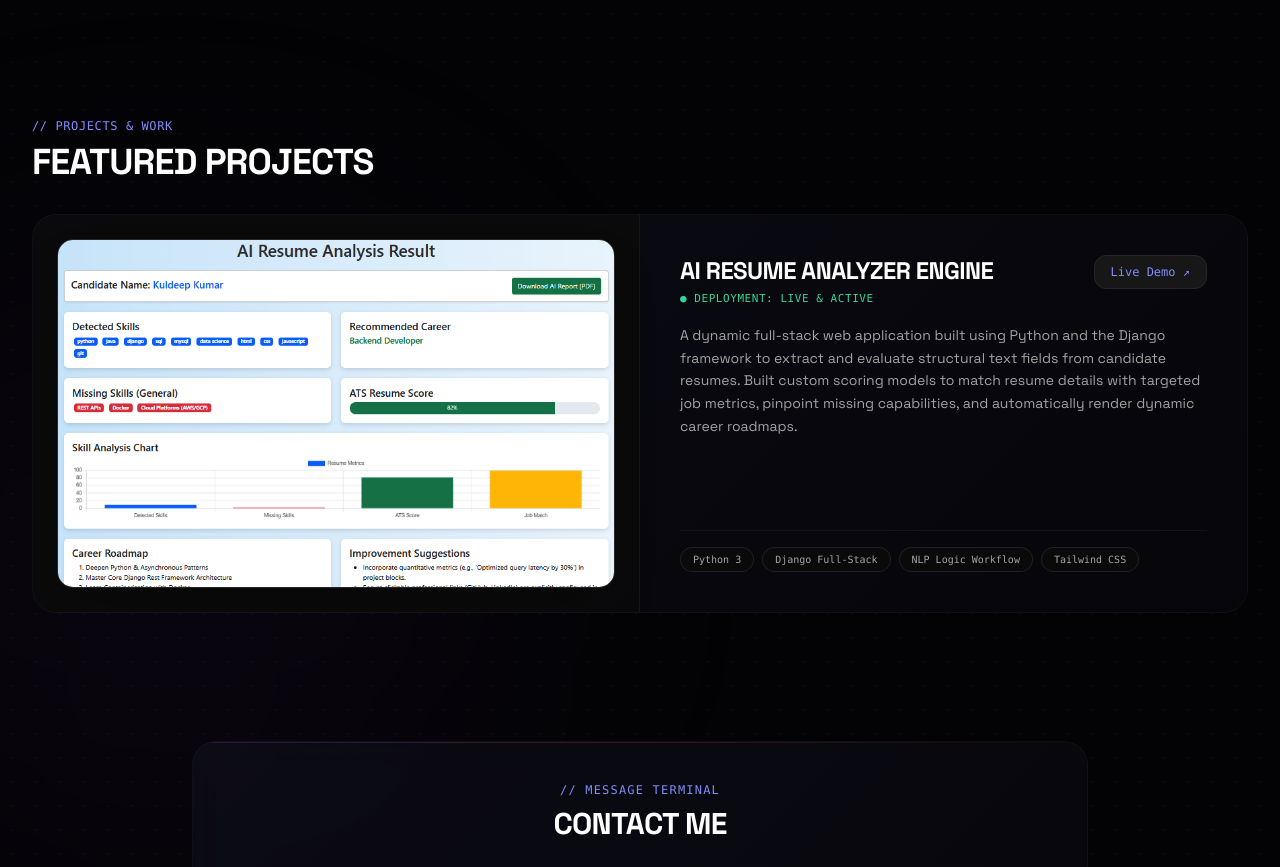
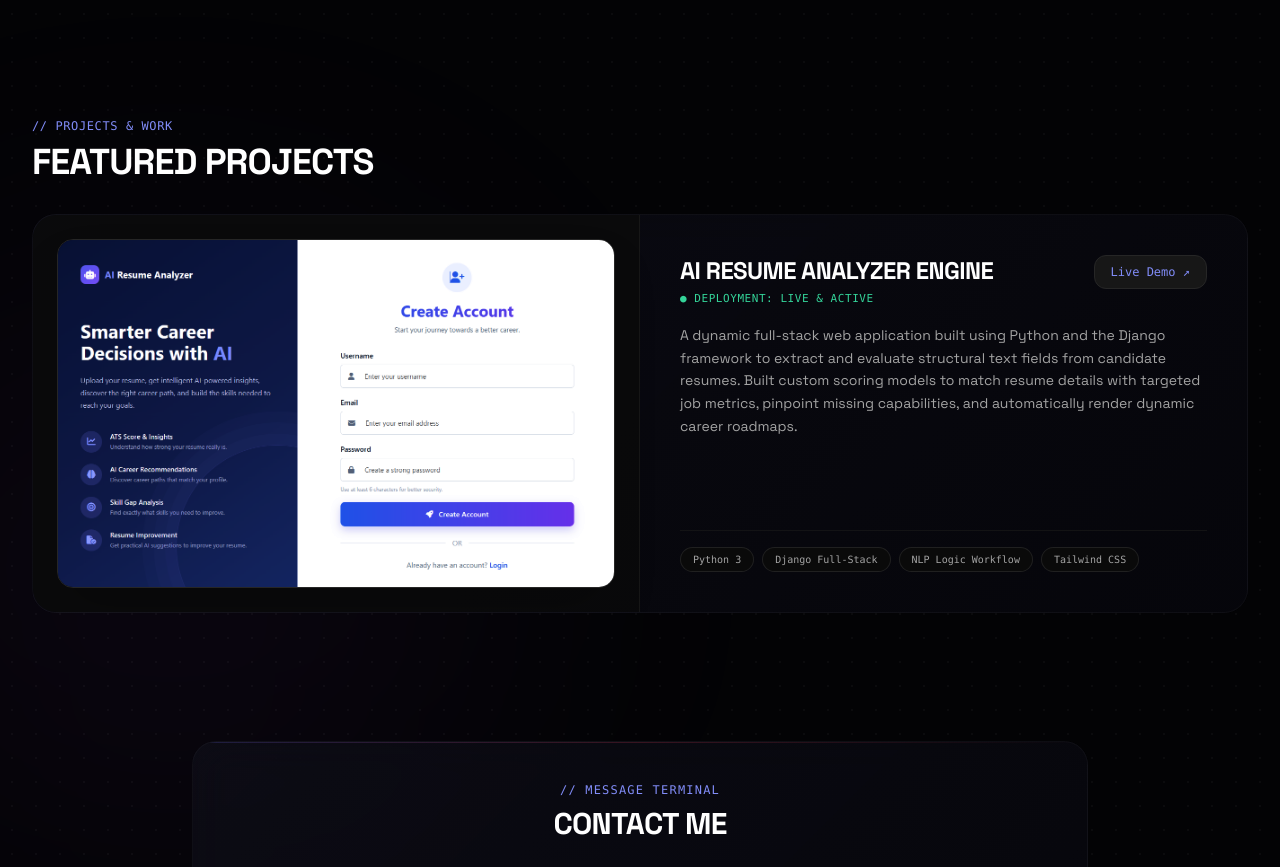
Before and after one commit to Kuldeepkumar1289/my_django_portfolio, a Django app: page / in a window 1280 px wide; the page is wider, and only the part inside the window is pictured. Shown: the part 1438-2305 px from the top of that part. Run offline with Django 5.2, Linux system fonts and the light colour scheme; some libraries are stand-ins or nearby versions.

Commit message:
Update portfolio homepage

```diff
--- a/main/templates/index.html
+++ b/main/templates/index.html
@@ -209,7 +209,7 @@
                 <!-- Project Visual Layer -->
                 <div class="lg:col-span-6 bg-neutral-950/80 p-6 flex flex-col justify-between border-b lg:border-b-0 lg:border-r border-neutral-900 group relative">
                     <div class="w-full aspect-[16/10] rounded-2xl overflow-hidden border border-neutral-800 bg-black relative shadow-2xl">
-                        <img src="{% static 'Aiproject.png' %}" alt="AI Parsing System Matrix" class="w-full h-full object-cover object-top transition-transform duration-700 group-hover:scale-101">
+                        <img src="{% static 'login.png' %}" alt="AI Parsing System Matrix" class="w-full h-full object-cover object-top transition-transform duration-700 group-hover:scale-101">
                         <div class="absolute inset-0 bg-neutral-950/20 mix-blend-overlay"></div>
                     </div>
                 </div>
```
Also changed, not shown: main/static/Aiproject.png (deleted), main/static/login.png (added).
